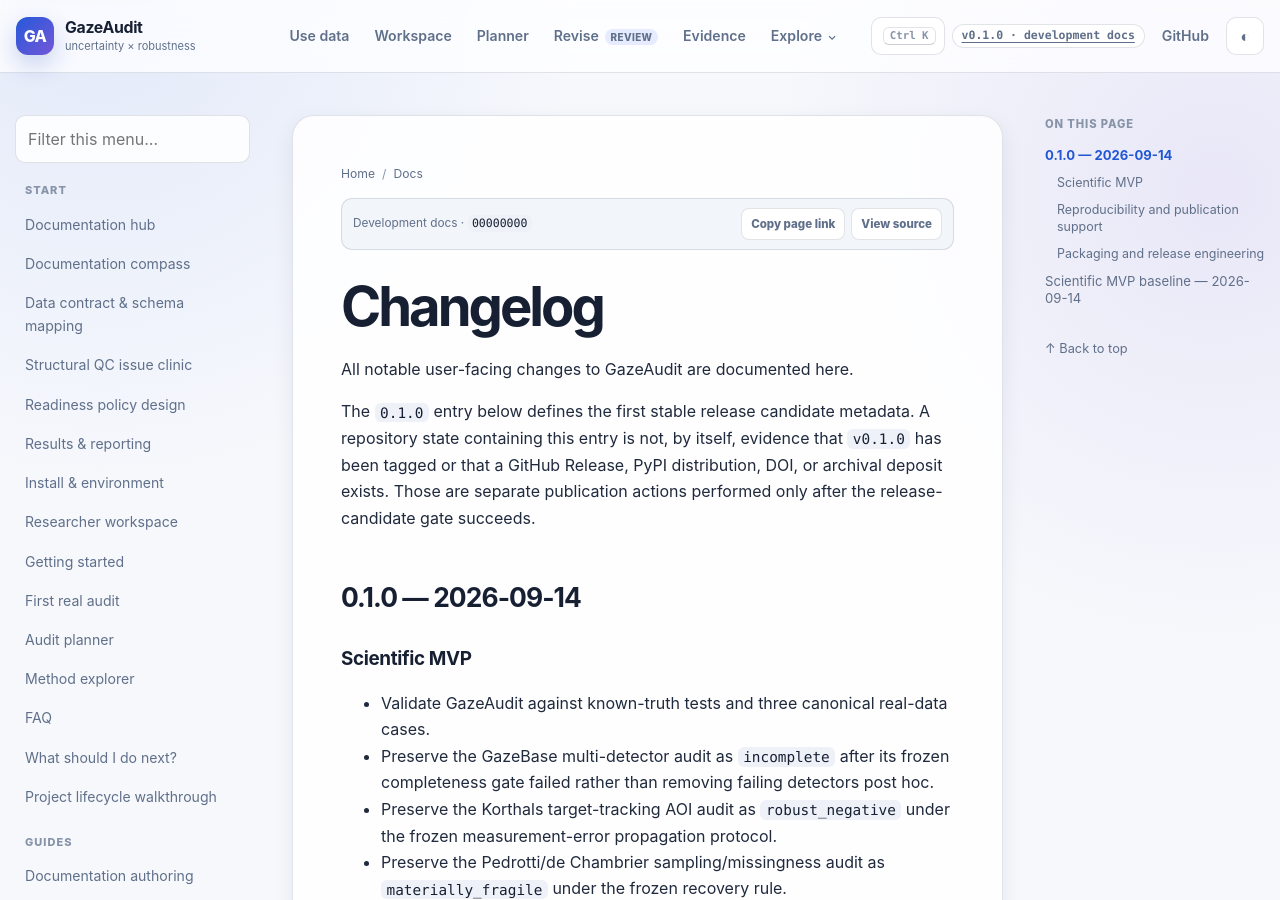
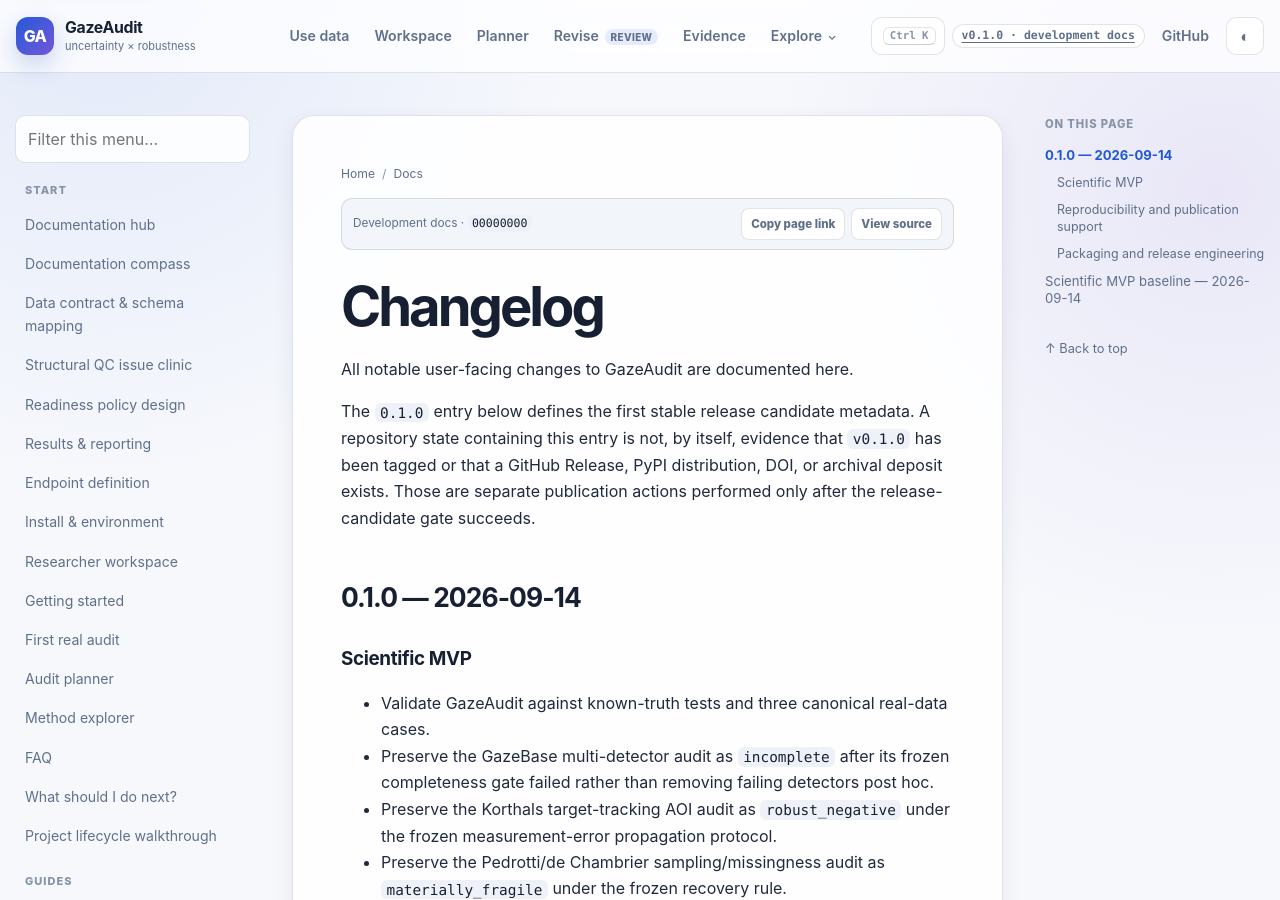
Before and after one commit to stefanosbalaskas/GazeAudit, a Jekyll site: the page built from CHANGELOG.md, in a window 1280 px wide and 900 px high. Built offline with Jekyll 4.4.1, drawn with Linux system fonts in a browser that asks for light colours; our own code applies the rules of GitHub Pages for plain Markdown files.

Commit message:
docs: wire endpoint contract into shared navigation

```diff
--- a/_layouts/default.html
+++ b/_layouts/default.html
@@ -63,6 +63,7 @@
   {% if page.page_type == 'qc-issue-clinic' %}<link rel="stylesheet" href="{{ '/assets/css/qc-issue-clinic.css' | relative_url }}">{% endif %}
   {% if page.page_type == 'readiness-policy' %}<link rel="stylesheet" href="{{ '/assets/css/readiness-policy.css' | relative_url }}">{% endif %}
   {% if page.page_type == 'reporting-center' %}<link rel="stylesheet" href="{{ '/assets/css/reporting-center.css' | relative_url }}">{% endif %}
+  {% if page.page_type == 'endpoint-contract' %}<link rel="stylesheet" href="{{ '/assets/css/endpoint-contract.css' | relative_url }}">{% endif %}
   <script>
     (function () {
       try {
@@ -102,6 +103,7 @@
               <a href="{{ '/docs/reference/qc-issue-clinic/' | relative_url }}">QC issue clinic</a>
               <a href="{{ '/docs/readiness-policy/' | relative_url }}">Readiness policy</a>
               <a href="{{ '/docs/reporting-center/' | relative_url }}">Reporting center</a>
+              <a href="{{ '/docs/endpoint-contract/' | relative_url }}">Endpoint contract</a>
               <a href="{{ '/docs/install/' | relative_url }}">Install & environment</a>
               <a href="{{ '/docs/guides/' | relative_url }}">Guides</a>
               <a href="{{ '/docs/examples/' | relative_url }}">Examples</a>
@@ -181,6 +183,7 @@
           <a href="{{ '/docs/reference/qc-issue-clinic/' | relative_url }}">QC issue clinic</a>
           <a href="{{ '/docs/readiness-policy/' | relative_url }}">Readiness policy</a>
           <a href="{{ '/docs/reporting-center/' | relative_url }}">Reporting center</a>
+          <a href="{{ '/docs/endpoint-contract/' | relative_url }}">Endpoint contract</a>
           <a href="{{ '/docs/reference/cli-reference/' | relative_url }}">CLI reference</a>
           <a href="{{ '/docs/reference/evidence-vocabulary/' | relative_url }}">Evidence vocabulary</a>
           <a href="{{ '/docs/VALIDATION_MATRIX.html' | relative_url }}">Validation</a>
@@ -211,6 +214,7 @@
             <a href="{{ '/docs/reference/qc-issue-clinic/' | relative_url }}">Structural QC issue clinic</a>
             <a href="{{ '/docs/readiness-policy/' | relative_url }}">Readiness policy design</a>
             <a href="{{ '/docs/reporting-center/' | relative_url }}">Results & reporting</a>
+            <a href="{{ '/docs/endpoint-contract/' | relative_url }}">Endpoint definition</a>
             <a href="{{ '/docs/install/' | relative_url }}">Install & environment</a>
             <a href="{{ '/docs/workspace/' | relative_url }}">Researcher workspace</a>
             <a href="{{ '/docs/getting-started/' | relative_url }}">Getting started</a>
@@ -236,6 +240,7 @@
             <a href="{{ '/docs/guides/readiness-policy-design/' | relative_url }}">Readiness policy design</a>
             <a href="{{ '/docs/guides/aoi-uncertainty/' | relative_url }}">AOI uncertainty</a>
             <a href="{{ '/docs/guides/specification-space/' | relative_url }}">Specification spaces</a>
+            <a href="{{ '/docs/guides/endpoint-definition/' | relative_url }}">Endpoint definition</a>
             <a href="{{ '/docs/guides/reporting-robustness/' | relative_url }}">Reporting robustness</a>
             <a href="{{ '/docs/guides/claim-boundary-reporting/' | relative_url }}">Claim-boundary reporting</a>
             <a href="{{ '/docs/guides/publication-audits/' | relative_url }}">Publication audits</a>
@@ -252,6 +257,7 @@
             <a href="{{ '/docs/examples/all-structural-qc-issues/' | relative_url }}">All structural QC issues</a>
             <a href="{{ '/docs/examples/readiness-policy-design/' | relative_url }}">Readiness policy design</a>
             <a href="{{ '/docs/examples/reporting-language-rewrite/' | relative_url }}">Reporting-language rewrite</a>
+            <a href="{{ '/docs/examples/endpoint-drift-audit/' | relative_url }}">Endpoint drift audit</a>
             <a href="{{ '/docs/examples/study-preflight/' | relative_url }}">Study preflight</a>
             <a href="{{ '/docs/examples/end-to-end-robustness/' | relative_url }}">End-to-end robustness</a>
             <a href="{{ '/docs/examples/decision-to-report/' | relative_url }}">Decision-to-report example</a>
@@ -394,5 +400,6 @@
   {% if page.page_type == 'qc-issue-clinic' %}<script src="{{ '/assets/js/qc-issue-clinic.js' | relative_url }}" defer></script>{% endif %}
   {% if page.page_type == 'readiness-policy' %}<script src="{{ '/assets/js/readiness-policy.js' | relative_url }}" defer></script>{% endif %}
   {% if page.page_type == 'reporting-center' %}<script src="{{ '/assets/js/reporting-center.js' | relative_url }}" defer></script>{% endif %}
+  {% if page.page_type == 'endpoint-contract' %}<script src="{{ '/assets/js/endpoint-contract.js' | relative_url }}" defer></script>{% endif %}
 </body>
 </html>
```
